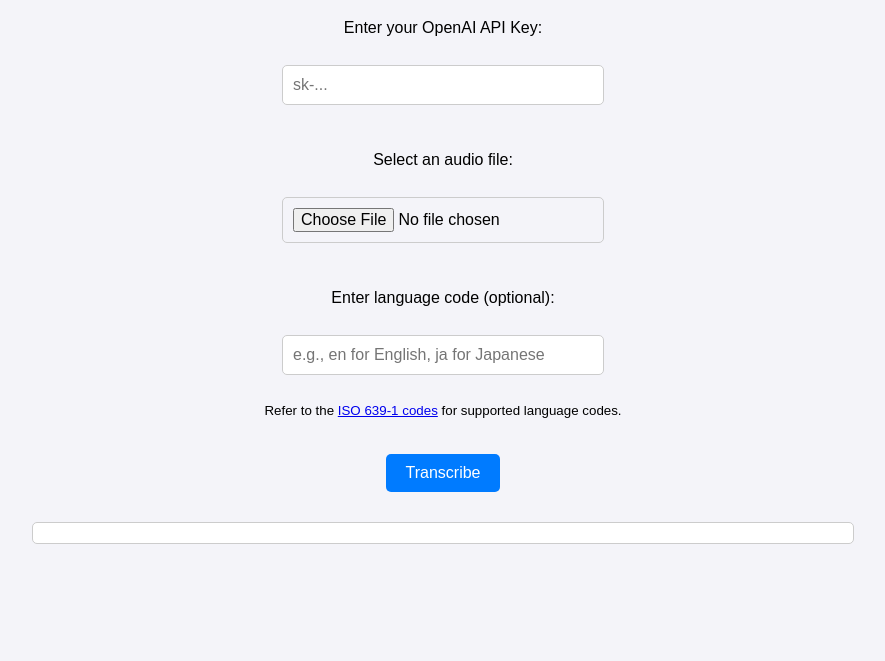
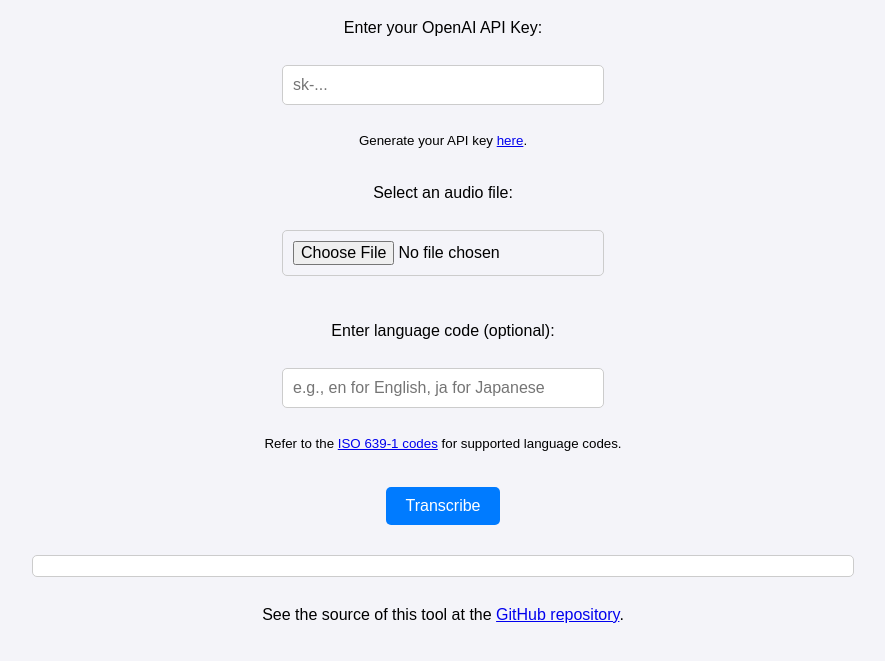
Before and after one commit to cayspekko/whisper_tool, a plain HTML site: page index.html in a window 1280 px wide. Shown: the part 81-742 px from the top of the page, without its empty margins (197-1082 px from the left). Drawn offline with Linux system fonts and the light colour scheme.

Commit message:
instructions

```diff
--- a/index.html
+++ b/index.html
@@ -53,7 +53,8 @@
 <body>
   <h1>Whisper Transcription Tool</h1>
   <label>Enter your OpenAI API Key:</label><br>
-  <input type="password" id="apiKey" placeholder="sk-..." /><br><br>
+  <input type="password" id="apiKey" placeholder="sk-..." /><br>
+  <small>Generate your API key <a href="https://platform.openai.com/settings/organization/api-keys" target="_blank">here</a>.</small><br><br>
 
   <label>Select an audio file:</label><br>
   <input type="file" id="audioFile" accept="audio/*" /><br><br>
@@ -65,6 +66,8 @@
   <button onclick="transcribe()">Transcribe</button>
 
   <pre id="result"></pre>
+
+  <p>See the source of this tool at the <a href="https://github.com/cayspekko/whisper_tool" target="_blank">GitHub repository</a>.</p>
 
   <script>
     async function transcribe() {
```
Also changed, not shown: 1 other file.
